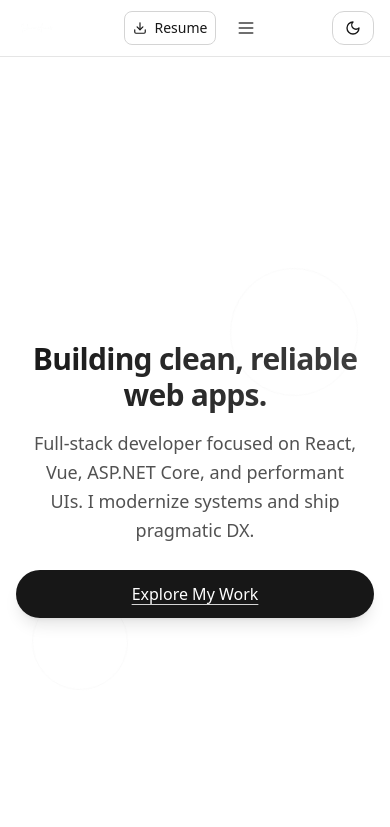
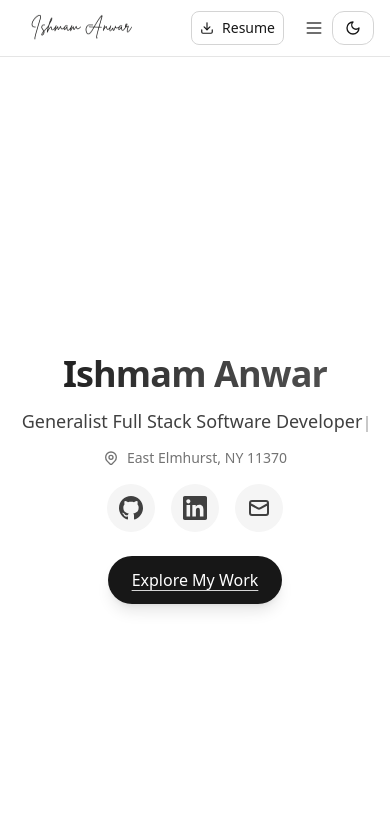
Before and after one commit to ishmamanwar/ishmamanwar.github.io, a React (Vite) app: page / in a window 390 px wide. Shown: the top 827 px of the page. Built offline with nearby package versions, Linux system fonts and the light colour scheme.

Commit message:
feat: implement header and hero

```diff
--- a/src/components/Header.tsx
+++ b/src/components/Header.tsx
@@ -6,14 +6,6 @@ import { SITE } from "../data/site";
 
 export default function Header() {
   const [isMobileMenuOpen, setIsMobileMenuOpen] = useState(false);
-
-  const toggleMobileMenu = () => {
-    setIsMobileMenuOpen(!isMobileMenuOpen);
-  };
-
-  const closeMobileMenu = () => {
-    setIsMobileMenuOpen(false);
-  };
 
   const navItems = [
     { href: "#experience", label: "Experience" },
@@ -26,26 +18,31 @@ export default function Header() {
       initial={{ y: -100, opacity: 0 }}
       animate={{ y: 0, opacity: 1 }}
       transition={{ duration: 0.8, ease: "easeOut" }}
-      className="sticky top-0 z-10 backdrop-blur supports-[backdrop-filter]:bg-white/70 dark:supports-[backdrop-filter]:bg-black/50 border-b border-neutral-200 dark:border-neutral-800"
+      className="sticky top-0 z-50 backdrop-blur supports-[backdrop-filter]:bg-white/70 dark:supports-[backdrop-filter]:bg-black/50 border-b border-neutral-200 dark:border-neutral-800"
     >
       <nav className="max-w-4xl mx-auto px-4 md:px-6 h-14 flex items-center justify-between">
         <motion.a
           href="#top"
           className="font-medium tracking-wide no-underline flex items-center gap-2 group"
-          onClick={closeMobileMenu}
           whileHover={{ scale: 1.05 }}
           whileTap={{ scale: 0.95 }}
         >
           <motion.img
+            src="/assets/logo-black.png"
+            alt="Logo"
+            className="h-28 w-32 md:h-32 md:w-40 rounded-lg dark:hidden"
+            whileHover={{ rotate: 5 }}
+            transition={{ duration: 0.3 }}
+          />
+          <motion.img
             src="/assets/logo.png"
             alt="Logo"
-            className="h-10 w-10 md:h-12 md:w-12 rounded-lg"
+            className="h-28 w-32 md:h-32 md:w-40 rounded-lg hidden dark:block"
             whileHover={{ rotate: 5 }}
             transition={{ duration: 0.3 }}
           />
         </motion.a>
 
-        {/* Desktop Navigation */}
         <div className="hidden md:flex items-center gap-4">
           {navItems.map((item, index) => (
             <motion.a
@@ -73,18 +70,20 @@ export default function Header() {
             animate={{ opacity: 1, y: 0 }}
             transition={{ duration: 0.5, delay: 0.4 }}
           >
-            <motion.div
-              whileHover={{ rotate: 360 }}
-              transition={{ duration: 0.6 }}
-            >
             <Download size={16} />
-            </motion.div>
             <span className="font-medium">Resume</span>
           </motion.a>
+
+          <motion.div
+            initial={{ opacity: 0, y: -20 }}
+            animate={{ opacity: 1, y: 0 }}
+            transition={{ duration: 0.5, delay: 0.5 }}
+          >
+            <ThemeToggle />
+          </motion.div>
         </div>
 
-        {/* Mobile Navigation */}
-        <div className="md:hidden flex items-center gap-3">
+        <div className="md:hidden flex items-center gap-3 ml-auto">
           <motion.a
             href={SITE.resumeHref}
             download
@@ -96,7 +95,7 @@ export default function Header() {
           </motion.a>
 
           <motion.button
-            onClick={toggleMobileMenu}
+            onClick={() => setIsMobileMenuOpen(!isMobileMenuOpen)}
             className="p-2 text-neutral-700 dark:text-neutral-300 hover:text-neutral-900 dark:hover:text-neutral-100 transition-colors rounded-lg hover:bg-neutral-100 dark:hover:bg-neutral-900"
             aria-label="Toggle mobile menu"
             whileHover={{ scale: 1.1 }}
@@ -128,6 +127,7 @@ export default function Header() {
           </motion.button>
         </div>
 
+        <div className="md:hidden">
           <motion.div
             initial={{ opacity: 0, y: -20 }}
             animate={{ opacity: 1, y: 0 }}
@@ -135,9 +135,9 @@ export default function Header() {
           >
             <ThemeToggle />
           </motion.div>
+        </div>
       </nav>
 
-      {/* Mobile Menu Overlay */}
       <AnimatePresence>
         {isMobileMenuOpen && (
           <motion.div
@@ -153,7 +153,7 @@ export default function Header() {
                   key={item.href}
                   href={item.href}
                   className="block py-3 text-lg font-medium text-neutral-900 dark:text-neutral-100 hover:text-neutral-600 dark:hover:text-neutral-300 transition-colors border-b border-neutral-100 dark:border-neutral-800"
-                  onClick={closeMobileMenu}
+                  onClick={() => setIsMobileMenuOpen(false)}
                   initial={{ opacity: 0, x: -20 }}
                   animate={{ opacity: 1, x: 0 }}
                   transition={{ duration: 0.3, delay: index * 0.1 }}
--- a/src/data/site.ts
+++ b/src/data/site.ts
@@ -1,11 +1,11 @@
 export const SITE = {
   name: "Ishmam Anwar",
-  title: "Building clean, reliable web apps.",
-  intro:
-    "Full‑stack developer focused on React, Vue, ASP.NET Core, and performant UIs. I modernize systems and ship pragmatic DX.",
+  role: "Generalist Full Stack Software Developer",
+  location: "East Elmhurst, NY 11370",
+  email: "ishmam.anwar780@gmail.com",
   resumeHref: "/resume.pdf",
   social: {
-    github: "https://github.com/your-username",
-    linkedin: "https://www.linkedin.com/in/your-handle/",
+    github: "https://github.com/ishmamanwar",
+    linkedin: "https://www.linkedin.com/in/ishmam-anwar-b374a0158/",
   },
 } as const;
--- a/src/sections/Hero.tsx
+++ b/src/sections/Hero.tsx
@@ -1,109 +1,189 @@
 import { motion } from "framer-motion";
+import { useState, useEffect } from "react";
 import { SITE } from "../data/site";
 
+function TypewriterText({
+  text,
+  speed = 100,
+}: {
+  text: string;
+  speed?: number;
+}) {
+  const [displayText, setDisplayText] = useState("");
+  const [currentIndex, setCurrentIndex] = useState(0);
+
+  useEffect(() => {
+    if (currentIndex < text.length) {
+      const timeout = setTimeout(() => {
+        setDisplayText((prev) => prev + text[currentIndex]);
+        setCurrentIndex((prev) => prev + 1);
+      }, speed);
+      return () => clearTimeout(timeout);
+    }
+  }, [currentIndex, text, speed]);
+
+  return (
+    <span className="inline-block">
+      {displayText}
+      <motion.span
+        animate={{ opacity: [1, 0] }}
+        transition={{ duration: 0.8, repeat: Infinity }}
+        className="inline-block w-0.5 h-4 md:h-6 bg-neutral-900 dark:bg-neutral-100 ml-1 mb-0 md:mb-[3px]"
+        style={{ verticalAlign: "sub" }}
+      />
+    </span>
+  );
+}
+
 export default function Hero() {
-  const containerVariants = {
-    hidden: { opacity: 0 },
-    visible: {
-      opacity: 1,
-      transition: {
-        staggerChildren: 0.2,
-        delayChildren: 0.3,
-      },
-    },
-  };
-
-  const itemVariants = {
-    hidden: { opacity: 0, y: 30 },
-    visible: {
-      opacity: 1,
-      y: 0,
-      transition: {
-        duration: 0.8,
-        ease: [0.2, 0.65, 0.3, 0.9],
-      },
-    },
-  };
-
-  const floatingVariants = {
-    animate: {
-      y: [0, -10, 0],
-      transition: {
-        duration: 3,
-        repeat: Infinity,
-        ease: "easeInOut",
-      },
-    },
-  };
-
   return (
     <section
       aria-label="Hero"
-      className="relative overflow-hidden h-screen flex items-center justify-center px-4 md:px-6"
+      className="scroll-mt-20 h-screen flex items-center justify-center relative overflow-hidden px-4 md:px-6"
     >
-      {/* Enhanced Background Pattern */}
       <div className="absolute inset-0 -z-10">
         <div className="h-full w-full [background-image:linear-gradient(to_right,rgba(0,0,0,0.06)_1px,transparent_1px),linear-gradient(to_bottom,rgba(0,0,0,0.06)_1px,transparent_1px)] dark:[background-image:linear-gradient(to_right,rgba(255,255,255,0.08)_1px,transparent_1px),linear-gradient(to_bottom,rgba(255,255,255,0.08)_1px,transparent_1px)] [background-size:24px_24px]" />
-
-        {/* Floating Elements */}
-        <motion.div
-          className="absolute top-20 left-20 w-2 h-2 bg-neutral-400 dark:bg-neutral-600 rounded-full opacity-60"
-          variants={floatingVariants}
-          animate="animate"
-        />
-        <motion.div
-          className="absolute top-40 right-32 w-1 h-1 bg-neutral-300 dark:bg-neutral-700 rounded-full opacity-40"
-          variants={floatingVariants}
-          animate="animate"
-          style={{ animationDelay: "1s" }}
-        />
-        <motion.div
-          className="absolute bottom-32 left-32 w-1.5 h-1.5 bg-neutral-500 dark:bg-neutral-500 rounded-full opacity-50"
-          variants={floatingVariants}
-          animate="animate"
-          style={{ animationDelay: "2s" }}
-        />
       </div>
 
       <motion.div
-        variants={containerVariants}
-        initial="hidden"
-        animate="visible"
+        initial={{ opacity: 0, y: 30 }}
+        whileInView={{ opacity: 1, y: 0 }}
+        viewport={{ once: true }}
+        transition={{ duration: 0.8 }}
         className="text-center max-w-4xl mx-auto space-y-6 md:space-y-8 relative z-10"
       >
-        <motion.div variants={itemVariants} className="space-y-4 md:space-y-6">
+        <motion.div
+          initial={{ opacity: 0, y: 30 }}
+          whileInView={{ opacity: 1, y: 0 }}
+          viewport={{ once: true }}
+          transition={{ duration: 0.8, delay: 0.2 }}
+          className="space-y-4 md:space-y-6"
+        >
           <motion.h1
-            className="text-3xl sm:text-4xl md:text-6xl lg:text-7xl font-bold tracking-tight bg-gradient-to-r from-neutral-900 via-neutral-700 to-neutral-600 dark:from-neutral-100 dark:via-neutral-300 dark:to-neutral-400 bg-clip-text text-transparent"
-            whileHover={{
-              scale: 1.02,
-              backgroundPosition: "200% center",
-            }}
-            transition={{
-              duration: 0.3,
-              backgroundPosition: { duration: 0.8, ease: "easeInOut" },
-            }}
-            style={{
-              backgroundSize: "200% 100%",
-              backgroundPosition: "0% center",
-            }}
+            className="text-4xl sm:text-5xl md:text-7xl lg:text-8xl font-bold tracking-tight bg-gradient-to-r from-neutral-900 via-neutral-700 to-neutral-600 dark:from-neutral-100 dark:via-neutral-300 dark:to-neutral-400 bg-clip-text text-transparent"
+            whileHover={{ scale: 1.02 }}
+            transition={{ duration: 0.3 }}
           >
-            {SITE.title}
+            {SITE.name}
           </motion.h1>
-          <motion.p
-            className="max-w-2xl mx-auto text-lg md:text-xl lg:text-2xl text-neutral-600 dark:text-neutral-300 leading-relaxed px-4"
-            variants={itemVariants}
+
+          <motion.div
+            initial={{ opacity: 0, y: 30 }}
+            whileInView={{ opacity: 1, y: 0 }}
+            viewport={{ once: true }}
+            transition={{ duration: 0.8, delay: 0.4 }}
+            className="flex items-center justify-center"
           >
-            {SITE.intro}
-          </motion.p>
+            <h2 className="text-lg md:text-xl lg:text-3xl text-neutral-700 dark:text-neutral-300 font-medium leading-tight">
+              <TypewriterText text={SITE.role} speed={80} />
+            </h2>
+          </motion.div>
+
+          <motion.div
+            initial={{ opacity: 0, y: 30 }}
+            whileInView={{ opacity: 1, y: 0 }}
+            viewport={{ once: true }}
+            transition={{ duration: 0.8, delay: 0.5 }}
+            className="flex items-center justify-center gap-2"
+          >
+            <svg
+              className="w-4 h-4 md:w-5 md:h-5 text-neutral-500 dark:text-neutral-400"
+              fill="none"
+              stroke="currentColor"
+              viewBox="0 0 24 24"
+            >
+              <path
+                strokeLinecap="round"
+                strokeLinejoin="round"
+                strokeWidth={2}
+                d="M17.657 16.657L13.414 20.9a1.998 1.998 0 01-2.827 0l-4.244-4.243a8 8 0 1111.314 0z"
+              />
+              <path
+                strokeLinecap="round"
+                strokeLinejoin="round"
+                strokeWidth={2}
+                d="M15 11a3 3 0 11-6 0 3 3 0 016 0z"
+              />
+            </svg>
+            <span className="text-sm md:text-base text-neutral-500 dark:text-neutral-400 font-medium">
+              {SITE.location}
+            </span>
+          </motion.div>
+
+          <motion.div
+            initial={{ opacity: 0, y: 30 }}
+            whileInView={{ opacity: 1, y: 0 }}
+            viewport={{ once: true }}
+            transition={{ duration: 0.8, delay: 0.7 }}
+            className="flex items-center justify-center gap-4"
+          >
+            <motion.a
+              href={SITE.social.github}
+              target="_blank"
+              rel="noopener noreferrer"
+              className="p-3 rounded-full bg-neutral-100 dark:bg-neutral-800 hover:bg-neutral-200 dark:hover:bg-neutral-700 transition-colors duration-300"
+              whileHover={{ scale: 1.1, y: -2 }}
+              whileTap={{ scale: 0.95 }}
+            >
+              <svg
+                className="w-6 h-6 text-neutral-700 dark:text-neutral-300"
+                fill="currentColor"
+                viewBox="0 0 24 24"
+              >
+                <path d="M12 0c-6.626 0-12 5.373-12 12 0 5.302 3.438 9.8 8.207 11.387.599.111.793-.261.793-.577v-2.234c-3.338.726-4.033-1.416-4.033-1.416-.546-1.387-1.333-1.756-1.333-1.756-1.089-.745.083-.729.083-.729 1.205.084 1.839 1.237 1.839 1.237 1.07 1.834 2.807 1.304 3.492.997.107-.775.418-1.305.762-1.604-2.665-.305-5.467-1.334-5.467-5.931 0-1.311.469-2.381 1.236-3.221-.124-.303-.535-1.524.117-3.176 0 0 1.008-.322 3.301 1.23.957-.266 1.983-.399 3.003-.404 1.02.005 2.047.138 3.006.404 2.291-1.552 3.297-1.23 3.297-1.23.653 1.653.242 2.874.118 3.176.77.84 1.235 1.911 1.235 3.221 0 4.609-2.807 5.624-5.479 5.921.43.372.823 1.102.823 2.222v3.293c0 .319.192.694.801.576 4.765-1.589 8.199-6.086 8.199-11.386 0-6.627-5.373-12-12-12z" />
+              </svg>
+            </motion.a>
+
+            <motion.a
+              href={SITE.social.linkedin}
+              target="_blank"
+              rel="noopener noreferrer"
+              className="p-3 rounded-full bg-neutral-100 dark:bg-neutral-800 hover:bg-neutral-200 dark:hover:bg-neutral-700 transition-colors duration-300"
+              whileHover={{ scale: 1.1, y: -2 }}
+              whileTap={{ scale: 0.95 }}
+            >
+              <svg
+                className="w-6 h-6 text-neutral-700 dark:text-neutral-300"
+                fill="currentColor"
+                viewBox="0 0 24 24"
+              >
+                <path d="M20.447 20.452h-3.554v-5.569c0-1.328-.027-3.037-1.852-3.037-1.853 0-2.136 1.445-2.136 2.939v5.667H9.351V9h3.414v1.561h.046c.477-.9 1.637-1.85 3.37-1.85 3.601 0 4.267 2.37 4.267 5.455v6.286zM5.337 7.433c-1.144 0-2.063-.926-2.063-2.065 0-1.138.92-2.063 2.063-2.063 1.14 0 2.064.925 2.064 2.063 0 1.139-.925 2.065-2.064 2.065zm1.782 13.019H3.555V9h3.564v11.452zM22.225 0H1.771C.792 0 0 .774 0 1.729v20.542C0 23.227.792 24 1.771 24h20.451C23.2 24 24 23.227 24 22.271V1.729C24 .774 23.2 0 22.222 0h.003z" />
+              </svg>
+            </motion.a>
+
+            <motion.a
+              href={`mailto:${SITE.email}`}
+              className="p-3 rounded-full bg-neutral-100 dark:bg-neutral-800 hover:bg-neutral-200 dark:hover:bg-neutral-700 transition-colors duration-300"
+              whileHover={{ scale: 1.1, y: -2 }}
+              whileTap={{ scale: 0.95 }}
+            >
+              <svg
+                className="w-6 h-6 text-neutral-700 dark:text-neutral-300"
+                fill="none"
+                stroke="currentColor"
+                viewBox="0 0 24 24"
+              >
+                <path
+                  strokeLinecap="round"
+                  strokeLinejoin="round"
+                  strokeWidth={2}
+                  d="M3 8l7.89 4.26a2 2 0 002.22 0L21 8M5 19h14a2 2 0 002-2V7a2 2 0 00-2-2H5a2 2 0 00-2 2v10a2 2 0 002 2z"
+                />
+              </svg>
+            </motion.a>
+          </motion.div>
         </motion.div>
 
         <motion.div
-          variants={itemVariants}
+          initial={{ opacity: 0, y: 30 }}
+          whileInView={{ opacity: 1, y: 0 }}
+          viewport={{ once: true }}
+          transition={{ duration: 0.8, delay: 0.9 }}
           className="flex flex-col sm:flex-row gap-4 justify-center items-center"
         >
           <motion.a
             href="#experience"
-            className="group relative px-6 md:px-8 py-3 md:py-4 bg-neutral-900 dark:bg-neutral-100 text-white dark:text-black rounded-full font-medium text-base md:text-lg hover:scale-105 transition-all duration-300 shadow-lg hover:shadow-xl w-full sm:w-auto text-center overflow-hidden"
+            className="group relative px-6 md:px-8 py-3 md:py-4 bg-neutral-900 dark:bg-neutral-100 text-white dark:text-black rounded-full font-medium text-base md:text-lg hover:scale-105 transition-all duration-300 shadow-lg hover:shadow-xl w-auto text-center overflow-hidden"
             whileHover={{ scale: 1.05 }}
             whileTap={{ scale: 0.95 }}
           >
@@ -116,7 +196,6 @@ export default function Hero() {
         </motion.div>
       </motion.div>
 
-      {/* Enhanced Scroll Indicator */}
       <motion.div
         initial={{ opacity: 0, y: 20 }}
         animate={{ opacity: 1, y: 0 }}
@@ -140,18 +219,6 @@ export default function Hero() {
           />
         </motion.div>
       </motion.div>
-
-      {/* Decorative Elements */}
-      <motion.div
-        className="absolute top-1/4 right-8 w-32 h-32 border border-neutral-200 dark:border-neutral-800 rounded-full opacity-20"
-        animate={{ rotate: 360 }}
-        transition={{ duration: 20, repeat: Infinity, ease: "linear" }}
-      />
-      <motion.div
-        className="absolute bottom-1/4 left-8 w-24 h-24 border border-neutral-200 dark:border-neutral-800 rounded-full opacity-20"
-        animate={{ rotate: -360 }}
-        transition={{ duration: 25, repeat: Infinity, ease: "linear" }}
-      />
     </section>
   );
 }
```
Also changed, not shown: src/App.tsx (+12 -29 lines). Lines whose indentation alone changed are shown as unchanged.
